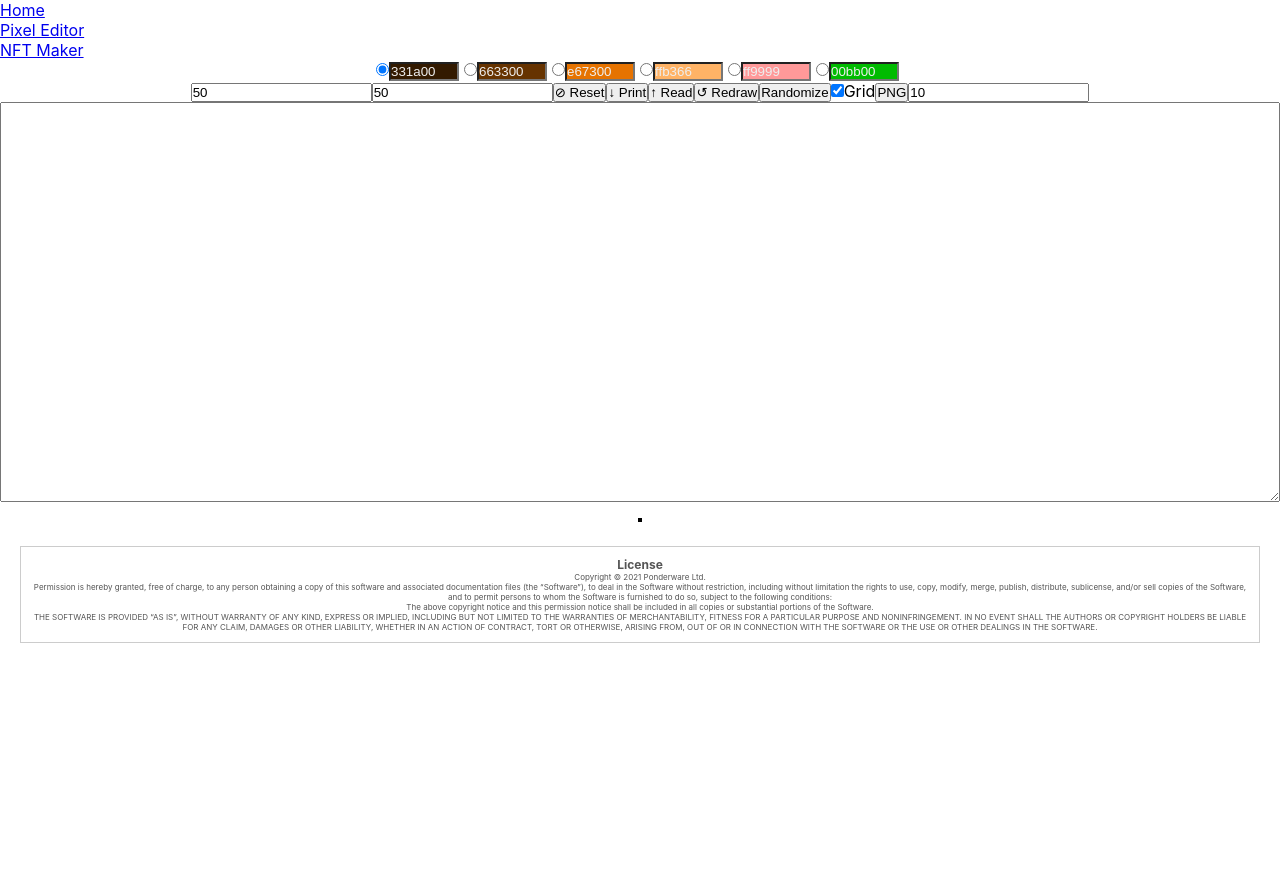
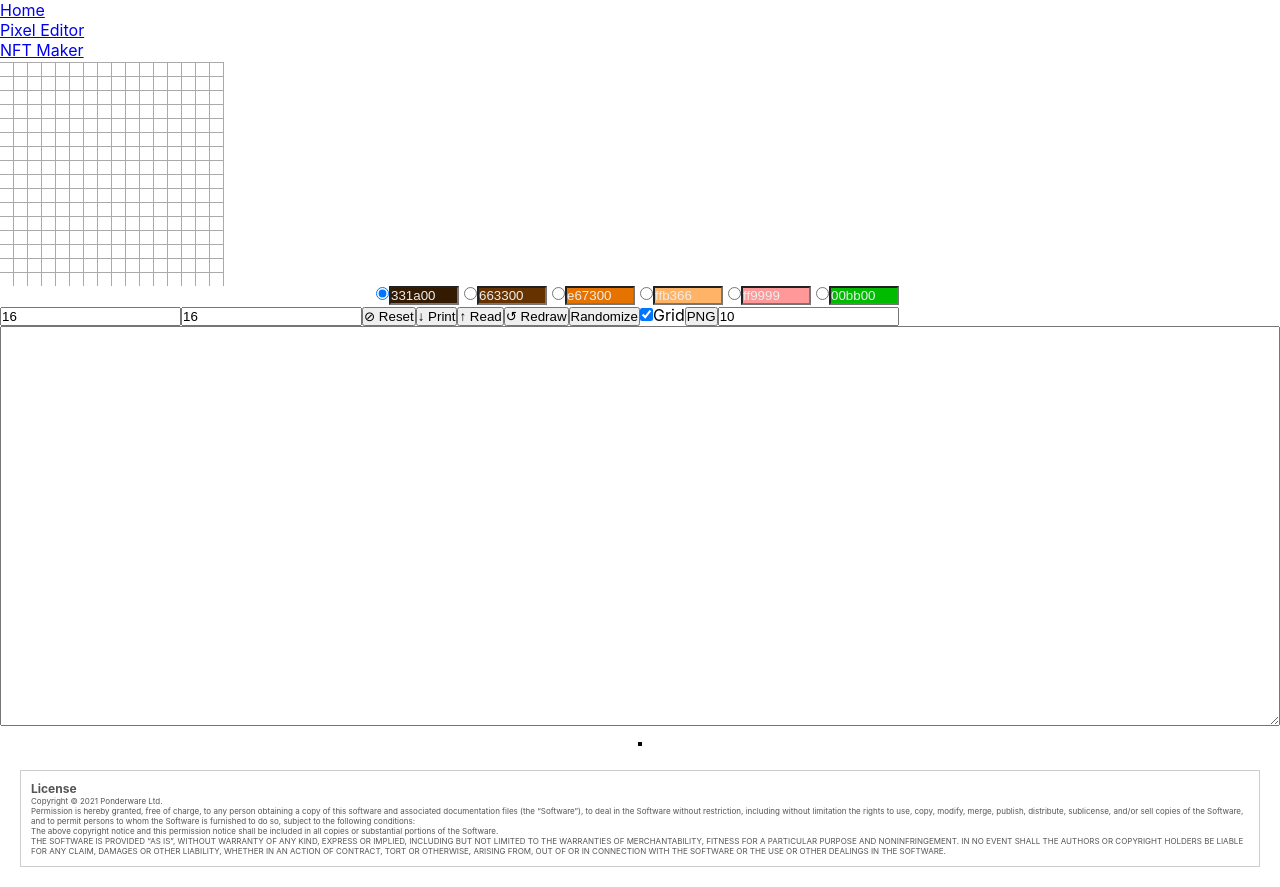
Before and after one commit to Genft-Studio/six-bit, a React (Create React App) app: page /pixel-editor in a window 1280 px wide. Before the commit the page ends 800 px from the top, so only its background shows below. Built offline with nearby package versions, Linux system fonts and the light colour scheme.

Commit message:
PixelEditor works!

```diff
--- a/package.json
+++ b/package.json
@@ -3,10 +3,12 @@
   "version": "0.1.0",
   "private": true,
   "dependencies": {
+    "@spacehq/sdk": "0.0.30",
     "@openzeppelin/contracts": "^3.4.1",
     "@testing-library/jest-dom": "^5.11.9",
     "@testing-library/react": "^11.2.5",
     "@testing-library/user-event": "^12.8.3",
+    "lodash": "^4.17.21",
     "@truffle/hdwallet-provider": "^1.2.4",
     "bitwise-buffer": "^1.0.2",
     "dotenv": "^8.2.0",
--- a/src/PixelEditor.css
+++ b/src/PixelEditor.css
@@ -3,6 +3,7 @@
     margin: 0;
     padding: 0;
     box-sizing: border-box;
+    text-align: left;
 }
 
 #canvas {
@@ -38,6 +39,7 @@ input.color {
     border-right: 1px solid #aaa;
 }
 
+
 .cell.filled {
     background-color: #000000;
 }
--- a/src/PixelEditor.js
+++ b/src/PixelEditor.js
@@ -1,6 +1,7 @@
 import "./PixelEditor.css"
 import {useState} from "react";
 import {useEffect} from "react";
+import { Users, BrowserStorage } from '@spacehq/users'
 
 function PixelEditor() {
     const [currentColor, setCurrentColor] = useState("1")
@@ -10,12 +11,14 @@ function PixelEditor() {
     const [color4, setColor4] = useState("ffb366")
     const [color5, setColor5] = useState("ff9999")
     const [color6, setColor6] = useState("00bb00")
-    const [iw, setIw] = useState("50")
-    const [ih, setIh] = useState("50")
+    const [iw, setIw] = useState("16")
+    const [ih, setIh] = useState("16")
     const [grid, setGrid] = useState(true)
     const [pngPixelSize, setPngPixelSize] = useState("10")
     const [out, setOut] = useState("")
-    const [a, setA] = useState(initArray(50, 50))
+    // const [a, setA] = useState(initArray(16, 16))
+    const initialState = [[0, 0, 0, 0, 0, 0, 0, 0, 0, 0, 0, 0, 0, 0, 0, 0], [0, 0, 0, 0, 0, 0, 0, 0, 0, 0, 0, 0, 0, 0, 0, 0], [0, 0, 0, 0, 0, 0, 0, 0, 0, 0, 0, 0, 0, 0, 0, 0], [0, 0, 0, 0, 0, 0, 0, 0, 0, 0, 0, 0, 0, 0, 0, 0], [0, 0, 0, 0, 0, 0, 0, 0, 0, 0, 0, 0, 0, 0, 0, 0], [0, 0, 0, 0, 0, 0, 0, 0, 0, 0, 0, 0, 0, 0, 0, 0], [0, 0, 0, 0, 0, 0, 0, 0, 0, 0, 0, 0, 0, 0, 0, 0], [0, 0, 0, 0, 0, 0, 0, 0, 0, 0, 0, 0, 0, 0, 0, 0], [0, 0, 0, 0, 0, 0, 0, 0, 0, 0, 0, 0, 0, 0, 0, 0], [0, 0, 0, 0, 0, 0, 0, 0, 0, 0, 0, 0, 0, 0, 0, 0], [0, 0, 0, 0, 0, 0, 0, 0, 0, 0, 0, 0, 0, 0, 0, 0], [0, 0, 0, 0, 0, 0, 0, 0, 0, 0, 0, 0, 0, 0, 0, 0], [0, 0, 0, 0, 0, 0, 0, 0, 0, 0, 0, 0, 0, 0, 0, 0], [0, 0, 0, 0, 0, 0, 0, 0, 0, 0, 0, 0, 0, 0, 0, 0], [0, 0, 0, 0, 0, 0, 0, 0, 0, 0, 0, 0, 0, 0, 0, 0], [0, 0, 0, 0, 0, 0, 0, 0, 0, 0, 0, 0, 0, 0, 0, 0]]
+    const [a, setA] = useState(initialState)
     const [pngSrc, setPngSrc] = useState("")
 
     const handleColorSelect = (changeEvent) => {
@@ -32,7 +35,12 @@ function PixelEditor() {
                 row.push(0)
             }
         }
+        console.log("initArray: ", imageArray)
         return imageArray
+    }
+
+    function getActiveColorId() {
+        return parseInt(currentColor, 10);
     }
 
     function getColorCode(colorId) {
@@ -41,18 +49,18 @@ function PixelEditor() {
             return "#ffffff";
         }
         switch (colorId) {
-            case "1":
-                return color1
-            case "2":
-                return color2
-            case "3":
-                return color3
-            case "4":
-                return color4
-            case "5":
-                return color5
-            case "6":
-                return color6
+            case 1 || "1":
+                return "#" + color1
+            case 2 || "2":
+                return "#" + color2
+            case 3 || "3":
+                return "#" + color3
+            case 4 || "4":
+                return "#" + color4
+            case 5 || "5":
+                return "#" + color5
+            case 6 || "6":
+                return "#" + color6
             default:
                 return "#ffffff"
         }
@@ -99,14 +107,12 @@ function PixelEditor() {
             })
          */
         }
-        // var a = initArray(50, 50
-        // drawCanvas(a);
 
 
     const handleReset = () => {
         console.log("TODO")
-        const a = initArray(parseInt(iw, 10), parseInt(ih, 10));
-        // drawCanvas(a);   // TODO: enable this
+        const a = initArray(parseInt(iw, 10), parseInt(ih, 10))
+        drawCanvas(a)
     }
 
     const handlePrint = () => {
@@ -300,17 +306,17 @@ function PixelEditor() {
             if(id){
                 // return "#" + $("#color"+id).val();
                 switch (id) {
-                    case "1":
+                    case 1 || "1":
                         return "#" + color1
-                    case "2":
+                    case 2 || "2":
                         return "#" + color2
-                    case "3":
+                    case 3 || "3":
                         return "#" + color3
-                    case "4":
+                    case 4 || "4":
                         return "#" + color4
-                    case "5":
+                    case 5 || "5":
                         return "#" + color5
-                    case "6":
+                    case 6 || "6":
                         return "#" + color6
                 }
             }
@@ -336,14 +342,102 @@ function PixelEditor() {
 
     useEffect(() => {
         drawCanvas(a)
+        // console.log(a)
     }, [])
 
     return (
         <div className="App">
 
+
+
             <div id="canvas" className={grid ? "grid": ""} onContextMenu={() => {return false}}>
+                {/*_.forEach(a, (row, rowIndex) => {
+                    console.log("Row: ", rowIndex)
+                    return (
+                        <div className="row" key={"row + rowIndex"}>
+                            {_.forEach(row, (cell, cellIndex) => {
+                                console.log("Cell: ", cellIndex, ": ", cell)
+                                return (
+                                    <div className="cell" key={"cell" + cellIndex}>
+                                        {cell}
+                                    </div>
+                                )
+                            })}
+                        </div>
+                    )
+                }) */}
 
+
+
+                {a.map((row, rowIndex) => {
+                    return (
+                        <div className="row" key={"row" + rowIndex}>
+                            {row.map((cell, cellIndex) => {
+                                return (
+                                    <div
+                                        className="cell"
+                                        key={"cell" + cellIndex}
+                                        style={{backgroundColor: getColorCode(cell)}}
+                                        onMouseDown={e => {
+                                            console.log("MouseDown, cell: ", cell)
+                                            let aChange = [...a]
+                                            if (a[rowIndex][cellIndex] != currentColor) {
+                                                aChange[rowIndex][cellIndex] = parseInt(currentColor, 10)
+                                            } else {
+                                                aChange[rowIndex][cellIndex] = 0
+                                            }
+                                            console.log("aChange", aChange)
+                                            setA(aChange)
+                                        }}
+                                    >
+                                    </div>
+                                )
+                            })}
+                        </div>
+                    )
+                })}
+
+                {/* a.map((row, rowIndex) => {
+                    console.log("Row: ", rowIndex)
+                    return (
+                        <div className="row" key={"row" + rowIndex}>
+                            {row.map((cell, cellIndex) => {
+                                console.log("Cell: ", cellIndex)
+                                let color = getColorCode(cell)
+                                return (
+
+                                    <div className="cell" key={"cell" + cellIndex} style={{backgroundColor: color}} onMouseDown={e => {
+                                        console.log("MouseDown", e)
+                                        const colorId = getActiveColorId();
+                                        const colorCode = getColorCode(colorId)
+                                        let aChange = [...a]
+                                        // aChange[rowIndex] = []
+                                        if (e.which === 1 && a[rowIndex][cellIndex] != colorId) {
+                                            // a[rowIndex][cellIndex] = colorId;
+                                            aChange[rowIndex][cellIndex] = colorId
+                                            console.log("tmpA", aChange)
+                                            console.log(e)
+                                            // TODO: Set cell background color to colorCode
+                                            // $cell.css("background-color", colorCode);
+                                        } else {
+                                            // a[rowIndex][cellIndex] = 0
+                                            aChange[rowIndex][cellIndex] = 0
+                                            console.log(e)
+                                            // TODO: Set cell background color to emptyColor
+                                            // $cell.css("background-color", emptyColor);
+                                        }
+                                        setA(aChange)
+                                        // setA([...a, ...aChange])
+                                    }}  >
+                                    </div>
+                                )
+                            })}
+                            <br />
+                        </div>
+                    )
+                }) */}
             </div>
+
             <input id="c1" type="radio" name="color" value="1" checked={currentColor === "1"} onChange={handleColorSelect} />
             <input className="color" id="color1" value={color1} onChange={e => setColor1(e.target.value)} style={{backgroundColor: "#" + color1}} />
 
@@ -379,7 +473,7 @@ function PixelEditor() {
                 <button id="palette"onClick={handleRandomizePalette}>
                     Randomize
                 </button>
-                <input name="grid" type="checkbox" id="grid" defaultChecked value={grid} onChange={e => setGrid(e.target.value)} />
+                <input name="grid" type="checkbox" id="grid" checked={grid} onChange={e => {console.log("grid: ", e); setGrid(e.target.checked)}} />
                     <label htmlFor="grid">Grid</label>
                     <button id="png" onClick={handlePng}>
                         PNG
```
